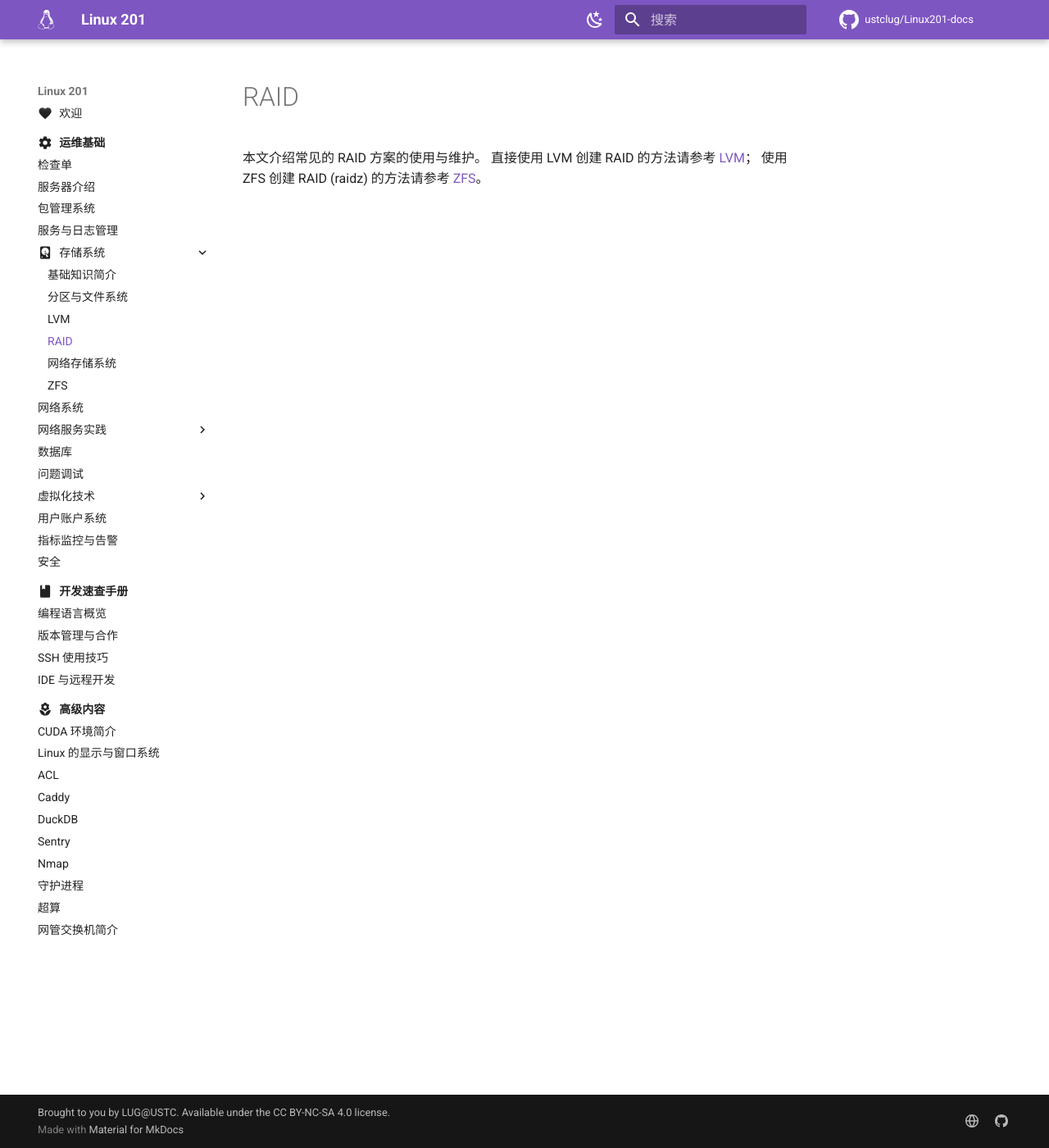
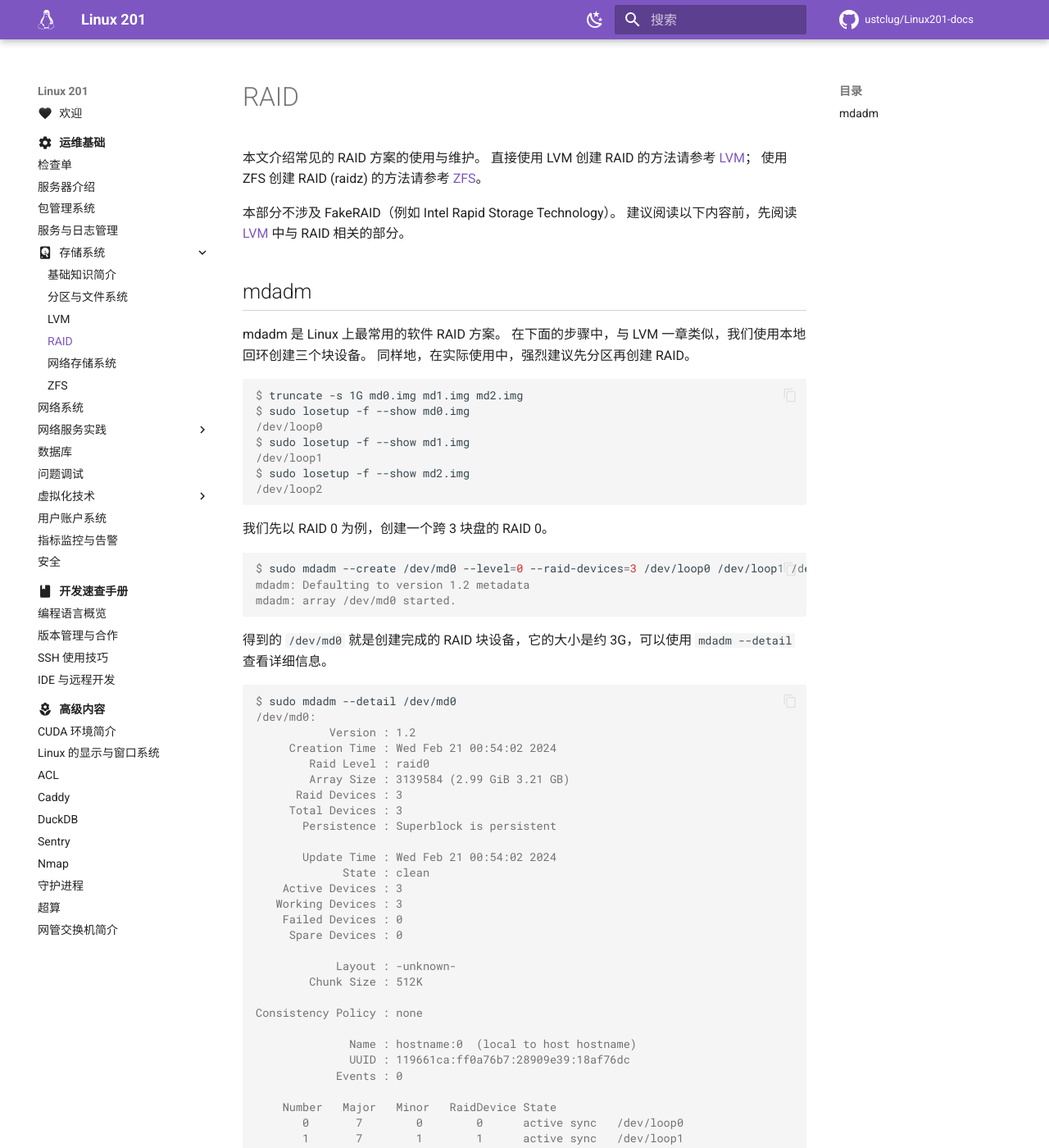
Before and after one commit to ustclug/Linux201-docs, an MkDocs documentation site: the page built from docs/ops/storage/raid.md, in a window 1280 px wide and 1400 px high. Shown: the whole window at 82% size. Built offline with MkDocs 1.6.1 and Material for MkDocs 9.7.7, drawn with Linux system fonts in a browser that asks for light colours; comment, search, counter and statistics services are not loaded; some of the changed text lies outside the part shown.

Commit message:
ops/storage: start writing mdadm

````diff
--- a/docs/ops/storage/raid.md
+++ b/docs/ops/storage/raid.md
@@ -3,3 +3,74 @@
 本文介绍常见的 RAID 方案的使用与维护。
 直接使用 LVM 创建 RAID 的方法请参考 [LVM](./lvm.md)；
 使用 ZFS 创建 RAID (raidz) 的方法请参考 [ZFS](./zfs.md)。
+
+本部分不涉及 FakeRAID（例如 Intel Rapid Storage Technology）。
+建议阅读以下内容前，先阅读 [LVM](./lvm.md) 中与 RAID 相关的部分。
+
+## mdadm
+
+mdadm 是 Linux 上最常用的软件 RAID 方案。
+在下面的步骤中，与 LVM 一章类似，我们使用本地回环创建三个块设备。
+同样地，在实际使用中，强烈建议先分区再创建 RAID。
+
+```console
+$ truncate -s 1G md0.img md1.img md2.img
+$ sudo losetup -f --show md0.img
+/dev/loop0
+$ sudo losetup -f --show md1.img
+/dev/loop1
+$ sudo losetup -f --show md2.img
+/dev/loop2
+```
+
+我们先以 RAID 0 为例，创建一个跨 3 块盘的 RAID 0。
+
+```console
+$ sudo mdadm --create /dev/md0 --level=0 --raid-devices=3 /dev/loop0 /dev/loop1 /dev/loop2
+mdadm: Defaulting to version 1.2 metadata
+mdadm: array /dev/md0 started.
+```
+
+得到的 `/dev/md0` 就是创建完成的 RAID 块设备，它的大小是约 3G，可以使用 `mdadm --detail` 查看详细信息。
+
+```console
+$ sudo mdadm --detail /dev/md0
+/dev/md0:
+           Version : 1.2
+     Creation Time : Wed Feb 21 00:54:02 2024
+        Raid Level : raid0
+        Array Size : 3139584 (2.99 GiB 3.21 GB)
+      Raid Devices : 3
+     Total Devices : 3
+       Persistence : Superblock is persistent
+
+       Update Time : Wed Feb 21 00:54:02 2024
+             State : clean
+    Active Devices : 3
+   Working Devices : 3
+    Failed Devices : 0
+     Spare Devices : 0
+
+            Layout : -unknown-
+        Chunk Size : 512K
+
+Consistency Policy : none
+
+              Name : hostname:0  (local to host hostname)
+              UUID : 119661ca:ff0a76b7:28909e39:18af76dc
+            Events : 0
+
+    Number   Major   Minor   RaidDevice State
+       0       7        0        0      active sync   /dev/loop0
+       1       7        1        1      active sync   /dev/loop1
+       2       7        2        2      active sync   /dev/loop2
+```
+
+使用 `--stop` 选项停止 RAID：
+
+```console
+$ sudo mdadm --stop /dev/md0
+mdadm: stopped /dev/md0
+$ ls -lha /dev/md0
+ls: cannot access '/dev/md0': No such file or directory
+```
````
